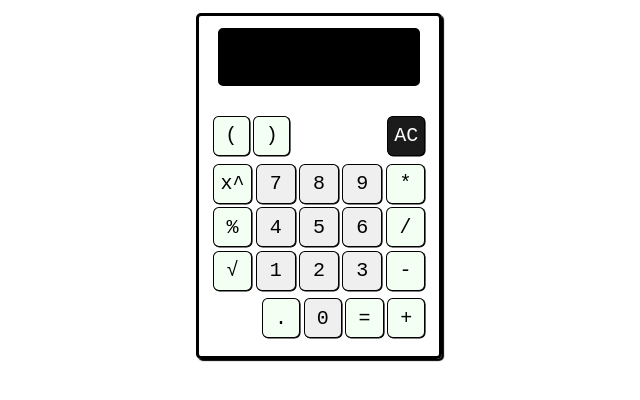
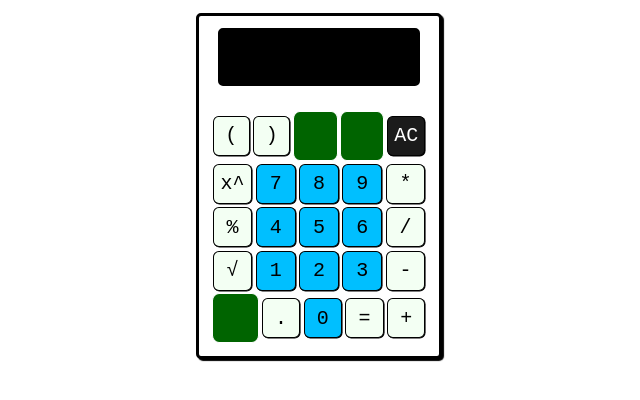
Before and after one commit to mapolicarpo/eu-calculando, a plain HTML site: page index.html in a window 1280 px wide. Shown: the whole page, without its empty margins (321-961 px from the left). Drawn offline with Linux system fonts and the light colour scheme; a web font is replaced by a local one.

Commit message:
Update index.html

```diff
--- a/index.html
+++ b/index.html
@@ -36,9 +36,9 @@ body {
 .calculator {
 
     display: inline-block;
-    background: grey11;
+    background: white;
     margin: 1% 0;
-    color: white;
+    color: SlateBlue;
     border: 3px solid #000000;
     border-radius: 5px;
     box-shadow: 2px 2px 1px 0px #000000;
@@ -56,7 +56,7 @@ body {
     border-radius: 15%;
     border: 0.08em solid #000;
     font-family: monospace;
-    background: grey11;
+    background: deepskyblue;
     box-shadow: 0.03em  0.03em 0.01em 0px #000000;
 
 
@@ -74,7 +74,7 @@ body {
     margin: 0.5%;
     border-radius: 15%;
     border: 0.08em solid #ffffff;
-    background: grey11;
+    background: darkgreen;
 
 
 }
```
